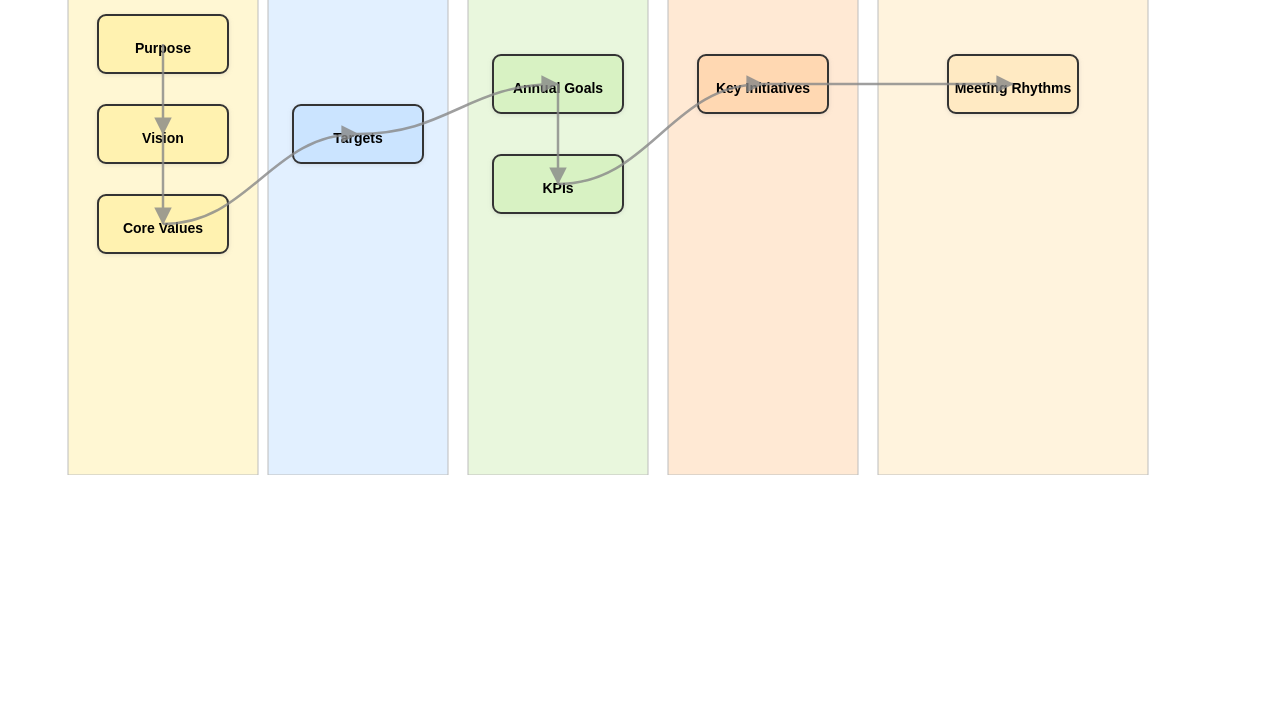
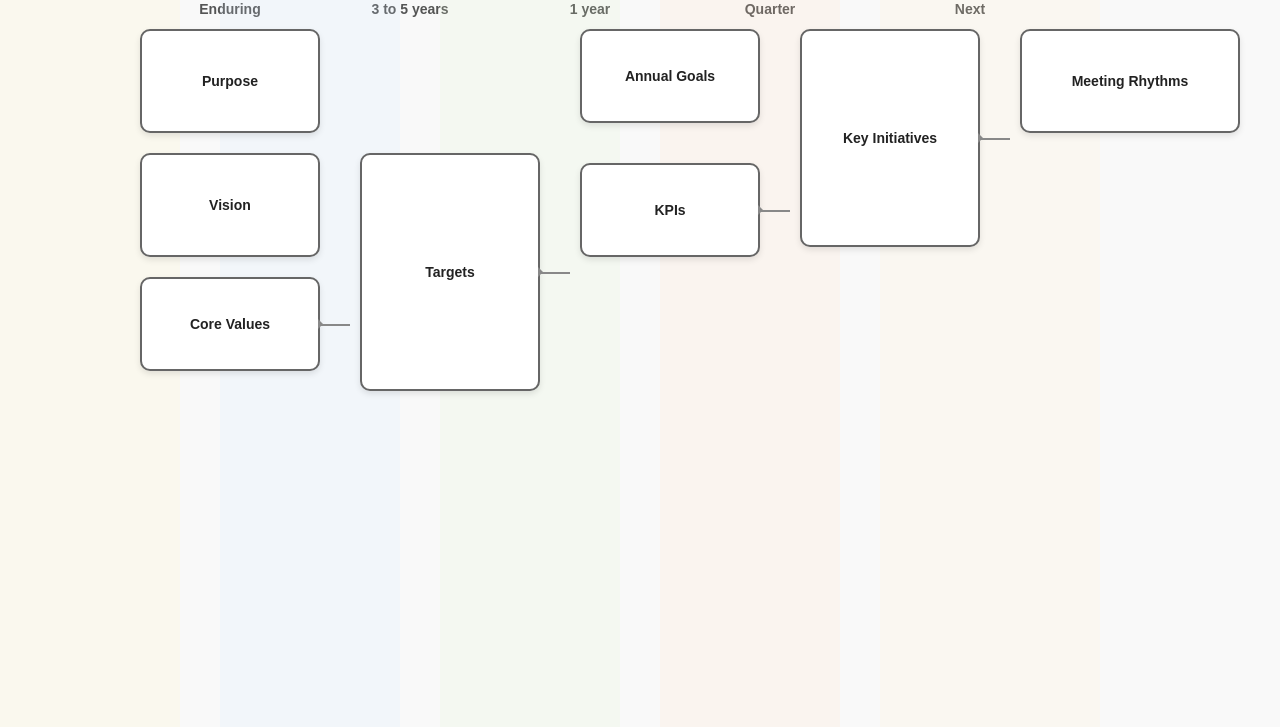
Before and after one commit to stevenalanwilson/technical-strategy, a plain HTML site: page docs/index.html in a window 1280 px wide. Shown: the part 73-800 px from the top of the page. Drawn offline with nearby package versions, Linux system fonts and the light colour scheme.

Commit message:
Refactored to use HTML and CSS for the diagram

```diff
--- a/docs/index.html
+++ b/docs/index.html
@@ -1,156 +1,275 @@
 <!DOCTYPE html>
 <html lang="en">
 <head>
-  <meta charset="UTF-8">
-  <title>Strategy Ontology Diagram</title>
-  <script src="https://d3js.org/d3.v7.min.js"></script>
-  <style>
-    body { font-family: Arial, sans-serif; }
-    .node rect {
-      rx: 8;
-      ry: 8;
-      stroke: #333;
-      stroke-width: 2px;
-      filter: drop-shadow(0px 1.5px 2px #99999944);
+<meta charset="UTF-8" />
+<meta name="viewport" content="width=device-width, initial-scale=1" />
+<title>Strategy Ontology Diagram - HTML/CSS</title>
+<style>
+  /* Reset basics */
+  body {
+    font-family: Arial, sans-serif;
+    margin: 20px;
+    background: #f9f9f9;
+    color: #222;
+  }
+
+  h1 {
+    text-align: center;
+    margin-bottom: 1rem;
+  }
+
+  /* Container uses grid with 5 vertical columns for time horizons */
+  .diagram {
+    display: grid;
+    grid-template-columns: 180px 180px 180px 180px 220px;
+    gap: 20px 40px;
+    max-width: 1000px;
+    margin: 0 auto;
+    position: relative;
+  }
+
+  /* Vertical bands background */
+  .band {
+    position: absolute;
+    top: 0; bottom: 0;
+    opacity: 0.15;
+    z-index: 1;
+  }
+  .band.enduring   { background-color: #fff2b0; left: 0; width: 180px; }
+  .band.midterm    { background-color: #cbe4ff; left: 220px; width: 180px; }
+  .band.oneyear    { background-color: #d8f2c3; left: 440px; width: 180px; }
+  .band.quarter    { background-color: #ffd8b2; left: 660px; width: 180px; }
+  .band.next       { background-color: #ffeac3; left: 880px; width: 220px; }
+
+  /* Band headers */
+  .band-labels {
+    display: grid;
+    grid-template-columns: 180px 180px 180px 180px 220px;
+    margin: 0 auto 12px;
+    max-width: 1000px;
+    text-align: center;
+    font-weight: bold;
+    color: #555;
+    font-size: 14px;
+  }
+
+  /* Each box container */
+  .box {
+    background: white;
+    border-radius: 10px;
+    padding: 15px 14px;
+    box-shadow: 0 3px 6px rgb(0 0 0 / 0.1);
+    border: 2px solid #666;
+    position: relative;
+    z-index: 2;
+    min-height: 60px;
+    display: flex;
+    align-items: center;
+    justify-content: center;
+    text-align: center;
+    font-weight: 600;
+    font-size: 14px;
+  }
+
+  /* Arrow connector lines between columns using ::after */
+  .box.connect-right::after {
+    content: "";
+    position: absolute;
+    top: 50%;
+    right: -30px;
+    width: 30px;
+    height: 2px;
+    background: #888;
+    box-shadow: 2px 0 0 0 #888;
+  }
+  /* Arrowhead (triangle) to the right */
+  .box.connect-right::before {
+    content: "";
+    position: absolute;
+    top: calc(50% - 5px);
+    right: -10px;
+    border: 5px solid transparent;
+    border-left-color: #888;
+  }
+
+  /* Special vertical line for some connections (e.g. within the same column) */
+  .down-arrow {
+    position: relative;
+  }
+  .down-arrow::after {
+    content: "";
+    position: absolute;
+    left: 50%;
+    bottom: -20px;
+    transform: translateX(-50%);
+    width: 2px;
+    height: 20px;
+    background: #888;
+  }
+  .down-arrow.connect-right::after {
+    width: 28px;
+    height: 2px;
+    bottom: auto;
+    top: 50%;
+    left: 100%;
+    transform: translate(0, -50%);
+  }
+
+  /* Specific grid row placement for vertical spacing and order */
+  .box.purpose          { grid-column: 1; grid-row: 1; }
+  .box.vision           { grid-column: 1; grid-row: 2; }
+  .box.core-values      { grid-column: 1; grid-row: 3; }
+  .box.targets          { grid-column: 2; grid-row: 2 / 4; } /* spans 2 rows */
+  .box.annual-goals     { grid-column: 3; grid-row: 1; }
+  .box.kpis             { grid-column: 3; grid-row: 2; }
+  .box.key-initiatives  { grid-column: 4; grid-row: 1 / 3; } /* spans 2 rows */
+  .box.meeting-rhythms  { grid-column: 5; grid-row: 1; }
+
+  /* Connectors between boxes */
+  /* Purpose → Vision */
+  .box.purpose.connect-down::after,
+  .box.purpose.connect-down::before {
+    left: 50%;
+    right: auto;
+    top: 100%;
+    bottom: auto;
+    transform: translateX(-50%);
+  }
+  .box.purpose.connect-down::after {
+    width: 2px;
+    height: 20px;
+    background: #888;
+    border-radius: 1px;
+  }
+  .box.purpose.connect-down::before {
+    border: 5px solid transparent;
+    border-top-color: #888;
+    top: calc(100% + 15px);
+    left: 50%;
+    transform: translateX(-50%);
+    position: absolute;
+  }
+
+  /* Vision → Core Values */
+  .box.vision.connect-down::after,
+  .box.vision.connect-down::before {
+    left: 50%;
+    top: 100%;
+    transform: translateX(-50%);
+  }
+  .box.vision.connect-down::after {
+    width: 2px;
+    height: 20px;
+    background: #888;
+  }
+  .box.vision.connect-down::before {
+    border: 5px solid transparent;
+    border-top-color: #888;
+    top: calc(100% + 15px);
+    left: 50%;
+    position: absolute;
+    transform: translateX(-50%);
+  }
+
+  /* Core Values → Targets (horizontal right) */
+  .box.core-values.connect-right {
+    margin-bottom: 40px;
+  }
+  /* Targets → Annual Goals (horizontal right) */
+  .box.targets.connect-right {
+    margin-bottom: 20px;
+  }
+  /* Annual Goals → KPIs (down arrow, same col) */
+  .box.annual-goals.connect-down {
+    margin-bottom: 10px;
+  }
+  /* KPIs → Key Initiatives (horizontal right) */
+  .box.kpis.connect-right {
+    margin-top: 10px;
+  }
+  /* Key Initiatives → Meeting Rhythms (horizontal right) */
+  .box.key-initiatives.connect-right {
+    margin-bottom: 10px;
+  }
+
+  /* Responsive for smaller screens */
+  @media (max-width: 900px) {
+    .diagram {
+      grid-template-columns: 1fr;
+      gap: 20px 0;
     }
-    .node text {
-      fill: #000;
-      font-size: 14px;
-      font-weight: bold;
-      text-anchor: middle;
-      alignment-baseline: middle;
-      pointer-events: none;
+    .box {
+      grid-column: 1 !important;
+      grid-row: auto !important;
+      min-height: 50px;
+      font-size: 12px;
     }
-    .link {
-      fill: none;
-      stroke: #888;
-      stroke-width: 2.5px;
-      marker-end: url(#arrow);
-      opacity: 0.8;
+    .band, .band-labels {
+      display: none;
     }
-    .band-label {
-      font-weight: bold;
-      font-size: 13px;
-      fill: #555;
-      text-anchor: middle;
+    .box.connect-right::after,
+    .box.connect-right::before,
+    .box.connect-down::after,
+    .box.connect-down::before {
+      display: none;
     }
-    svg { background: #fff; }
-  </style>
+  }
+</style>
 </head>
 <body>
-<svg width="1250" height="540"></svg>
-<script>
-// Band info for columns
-const bands = [
-  { label: 'Enduring',        color: '#fff2b0', x: 60,   width: 190 },
-  { label: '3 to 5 years',    color: '#cbe4ff', x: 260,  width: 180 },
-  { label: '1 year',          color: '#d8f2c3', x: 460,  width: 180 },
-  { label: 'Quarter',         color: '#ffd8b2', x: 660,  width: 190 },
-  { label: 'Next',            color: '#ffeac3', x: 870,  width: 270 }
-];
+<h1>Strategy Ontology Framework Diagram</h1>
 
-const nodes = [
-  { id: "Purpose",          col: 0, y: 80 },
-  { id: "Vision",           col: 0, y: 170 },
-  { id: "Core Values",      col: 0, y: 260 },
-  { id: "Targets",          col: 1, y: 170 },
-  { id: "Annual Goals",     col: 2, y: 120 },
-  { id: "KPIs",             col: 2, y: 220 },
-  { id: "Key Initiatives",  col: 3, y: 120 },
-  { id: "Meeting Rhythms",  col: 4, y: 120 }
-];
+<!-- Band backgrounds -->
+<div class="band enduring"></div>
+<div class="band midterm"></div>
+<div class="band oneyear"></div>
+<div class="band quarter"></div>
+<div class="band next"></div>
 
-// Logical connections
-const links = [
-  { source: "Purpose",         target: "Vision" },
-  { source: "Vision",          target: "Core Values" },
-  { source: "Core Values",     target: "Targets" },
-  { source: "Targets",         target: "Annual Goals" },
-  { source: "Annual Goals",    target: "KPIs" },
-  { source: "KPIs",            target: "Key Initiatives" },
-  { source: "Key Initiatives", target: "Meeting Rhythms" }
-];
+<!-- Band labels -->
+<div class="band-labels">
+  <div>Enduring</div>
+  <div>3 to 5 years</div>
+  <div>1 year</div>
+  <div>Quarter</div>
+  <div>Next</div>
+</div>
 
-const svg = d3.select("svg");
-const nodeWidth = 130, nodeHeight = 58;
+<!-- Grid container -->
+<div class="diagram" role="img" aria-label="Strategy ontology framework diagram">
 
-// Render colored bands/columns
-svg.selectAll(".band")
-  .data(bands)
-  .enter().append("rect")
-    .attr("x", d => d.x)
-    .attr("y", 0)
-    .attr("width", d => d.width)
-    .attr("height", 540)
-    .attr("fill", d => d.color)
-    .attr("stroke", "#888")
-    .attr("stroke-width", 1)
-    .attr("opacity", 0.55);
+  <div class="box purpose connect-down" tabindex="0" title="Purpose: Core purpose of the strategy">
+    Purpose
+  </div>
 
-svg.selectAll(".band-label")
-  .data(bands)
-  .enter().append("text")
-    .attr("class", "band-label")
-    .attr("x", d => d.x + d.width/2)
-    .attr("y", 36)
-    .text(d => d.label);
+  <div class="box vision connect-down" tabindex="0" title="Vision: Long-term aspirational vision">
+    Vision
+  </div>
 
-// Place nodes
-const nodeGroups = svg.selectAll(".node")
-  .data(nodes)
-  .enter().append("g")
-    .attr("class", "node")
-    .attr("transform", d => {
-      const bandX = bands[d.col].x;
-      const bandW = bands[d.col].width;
-      return `translate(${bandX + bandW/2 - nodeWidth/2},${d.y})`;
-    });
+  <div class="box core-values connect-right connect-down" tabindex="0" title="Core Values: Guiding principles">
+    Core Values
+  </div>
 
-nodeGroups.append("rect")
-  .attr("width", nodeWidth)
-  .attr("height", nodeHeight)
-  .attr("fill", d => bands[d.col].color)
-  .attr("stroke", "#333");
+  <div class="box targets connect-right" tabindex="0" title="Targets: Strategic targets with description and time frame">
+    Targets
+  </div>
 
-nodeGroups.append("text")
-  .attr("x", nodeWidth/2)
-  .attr("y", nodeHeight/2 + 5)
-  .text(d => d.id);
+  <div class="box annual-goals connect-down" tabindex="0" title="Annual Goals: Yearly goals with description, time frame, and OKRs">
+    Annual Goals
+  </div>
 
-// Helper: get center coordinates for a node for links
-function getNodeCenter(nodeId) {
-  const node = nodes.find(n => n.id === nodeId);
-  const x = bands[node.col].x + bands[node.col].width/2;
-  const y = node.y + nodeHeight/2;
-  return { x, y };
-}
+  <div class="box kpis connect-right" tabindex="0" title="KPIs: Key performance indicators measuring success">
+    KPIs
+  </div>
 
-// Arrow marker
-svg.append("defs").append("marker")
-  .attr("id", "arrow")
-  .attr("viewBox", "0 0 10 10")
-  .attr("refX", 9.5)
-  .attr("refY", 5)
-  .attr("markerWidth", 7)
-  .attr("markerHeight", 7)
-  .attr("orient", "auto")
-  .append("path")
-  .attr("d", "M 0 0 L 10 5 L 0 10 z")
-  .attr("fill", "#888");
+  <div class="box key-initiatives connect-right" tabindex="0" title="Key Initiatives: Areas, initiatives, time frame, and OKRs">
+    Key Initiatives
+  </div>
 
-// Draw links
-svg.selectAll(".link")
-  .data(links)
-  .enter().append("path")
-    .attr("class", "link")
-    .attr("d", d => {
-      const from = getNodeCenter(d.source);
-      const to = getNodeCenter(d.target);
-      // Use a cubic curve for a gentle transition between columns
-      const dx = (to.x - from.x) * 0.45;
-      return `M${from.x},${from.y} C${from.x+dx},${from.y} ${to.x-dx},${to.y} ${to.x},${to.y}`;
-    });
+  <div class="box meeting-rhythms" tabindex="0" title="Meeting Rhythms: Scheduled recurring meetings">
+    Meeting Rhythms
+  </div>
 
-</script>
+</div>
 </body>
 </html>
```
